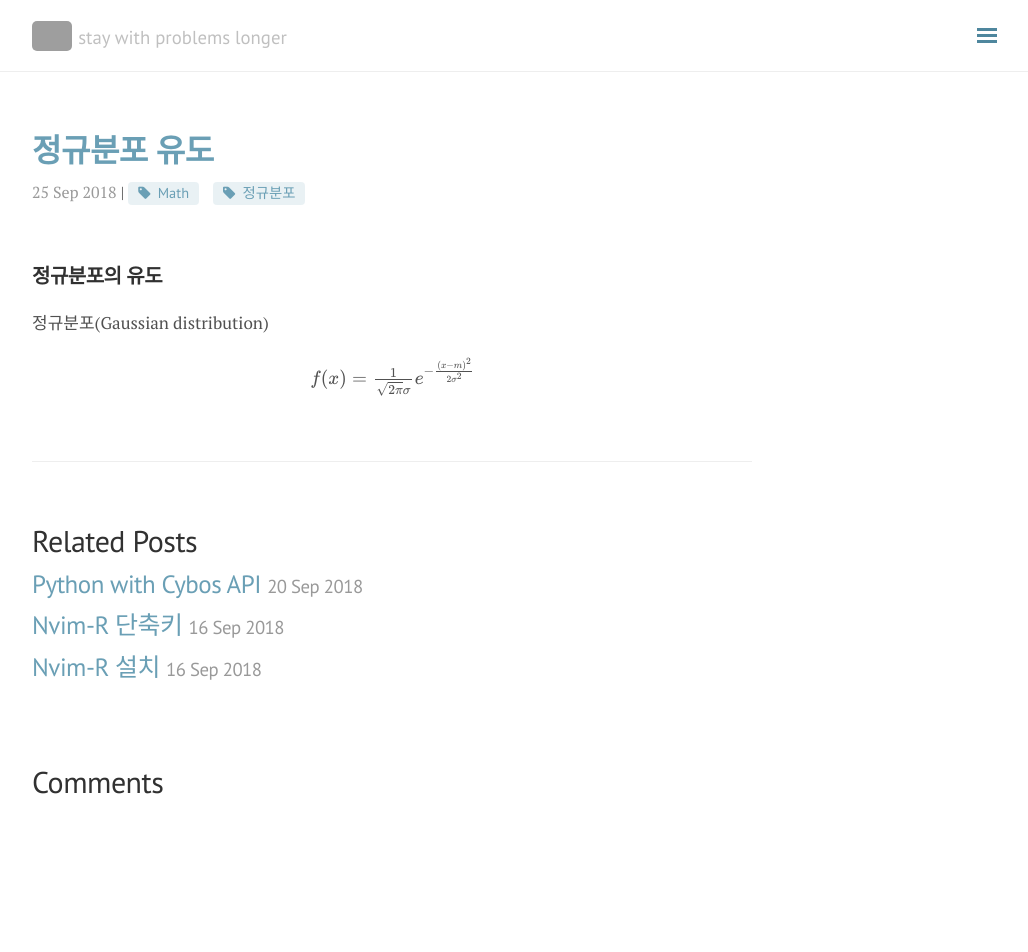
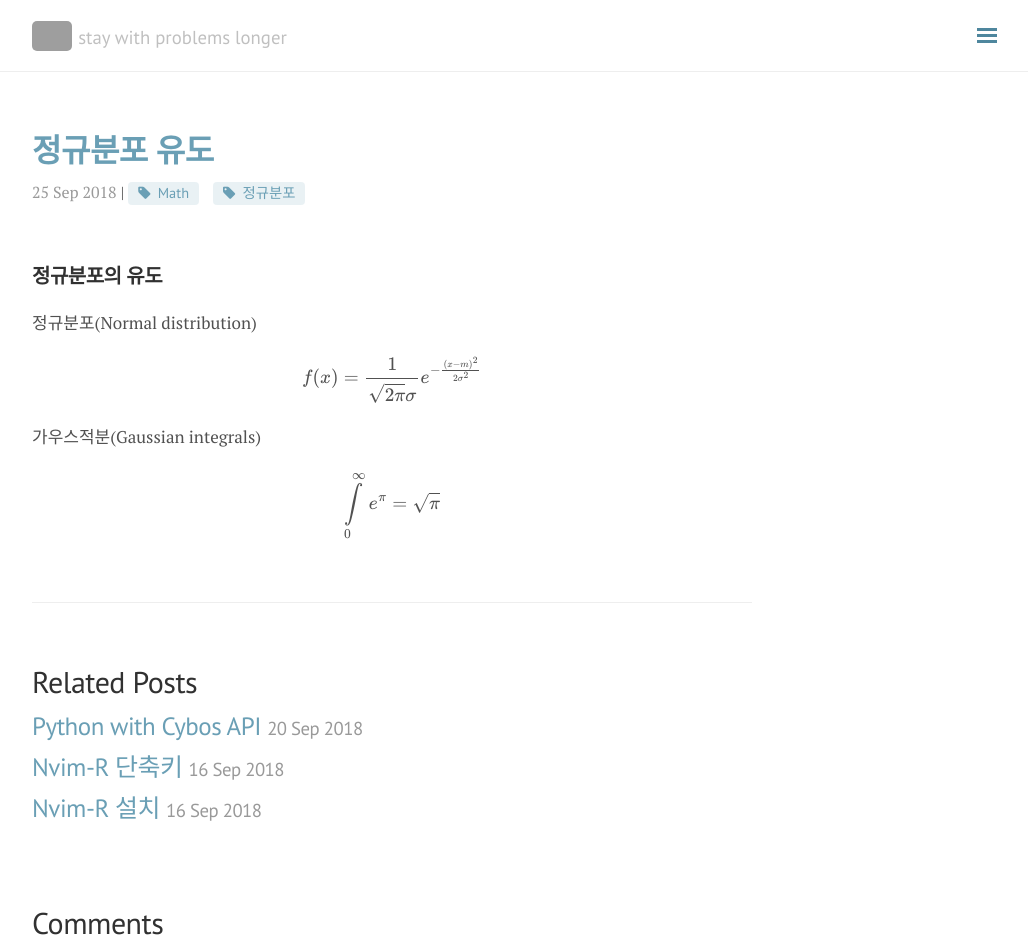
Before and after one commit to seokhoonj/seokhoonj.github.io, a Jekyll site: the page built from _posts/Math/2018-09-25-Math-normal_distribution.md, in a window 1280 px wide and 952 px high. Shown: the whole window, without its empty margins (248-1276 px from the left). Built offline with Jekyll 4.4.1, drawn with Linux system fonts in a browser that asks for light colours; nearby versions of some CDN libraries; formulas are drawn with MathJax 3; comment, search, counter and statistics services are not loaded; grey boxes are pictures that could not be loaded.

Commit message:
add _posts

```diff
--- a/_posts/Math/2018-09-25-Math-normal_distribution.md
+++ b/_posts/Math/2018-09-25-Math-normal_distribution.md
@@ -10,5 +10,8 @@ comments: false
 정규분포의 유도
 -------------
 
-정규분포(Gaussian distribution)
-<div style="text-align:center"><p>$ f(x) = \frac{1}{\sqrt{2\pi}\sigma} e^{-\frac{(x-m)^2}{2\sigma^2}} $</p></div>
+정규분포(Normal distribution)
+<div style="text-align:center"><p>$$ f(x) = \frac{1}{\sqrt{2\pi}\sigma} e^{-\frac{(x-m)^2}{2\sigma^2}} $$</p></div>
+
+가우스적분(Gaussian integrals)
+<div style="text-align:center"><p>$$ \int\limits_0^{\infty}e^{\pi} = \sqrt{\pi} $$</p></div>
```
